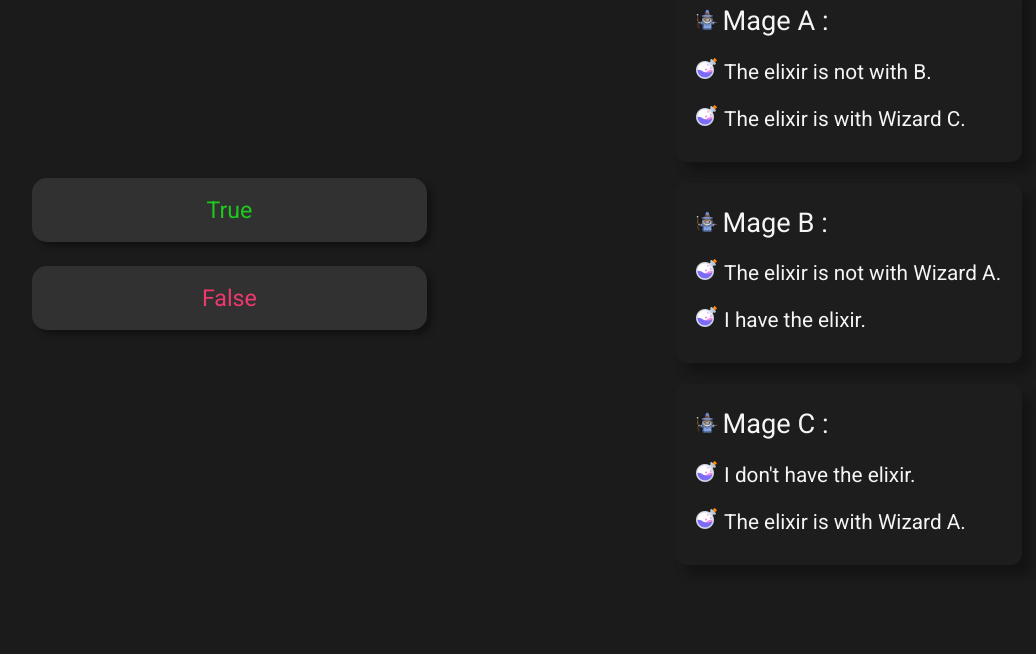
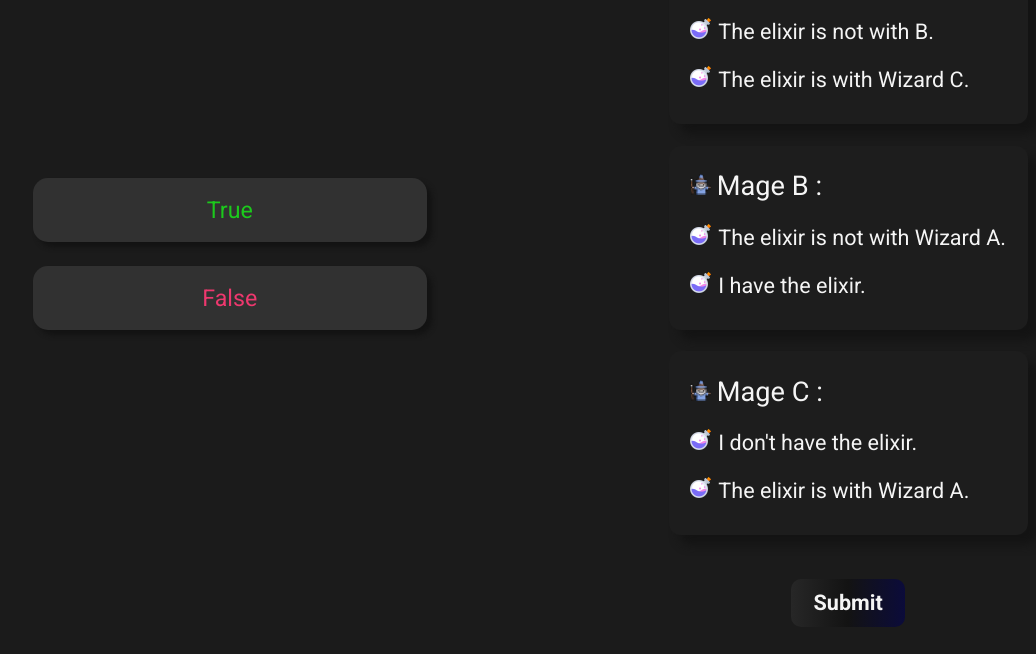
Before and after one commit to Bepis1559/AI-Task, a website built with Vite: page index.html in a window 1280 px wide. Shown: the part 146-800 px from the top of the page, without its empty margins (101-1137 px from the left). Built offline with nearby package versions, Linux system fonts and the light colour scheme.

Commit message:
added submit button with styling

```diff
--- a/index.html
+++ b/index.html
@@ -38,6 +38,7 @@
             <li>The elixir is with Wizard A.</li>
           </ul>
         </div>
+        <button type="button">Submit</button>
       </div>
     </main>
   </body>
--- a/src/style.css
+++ b/src/style.css
@@ -31,7 +31,7 @@ body {
   background: var(--darkTheme);
   user-select: none;
   color: var(--whiteTheme);
-  font-size: clamp(1rem, 1rem + 0.55vw, 1.3rem);
+  font-size: clamp(1rem, 1rem + 0.55vw, 1.35rem);
   font-family: "Roboto", sans-serif;
 }
 h1 h1,
@@ -71,6 +71,7 @@ main {
 }
 
 .claims {
+  text-align: center;
   #true {
     color: var(--brighterTrueColor);
   }
@@ -79,8 +80,6 @@ main {
   }
 
   h1 {
-    text-align: center;
-
     &::before {
       content: url("/assets/spellbook.png");
       margin-inline-end: 0.3em;
@@ -88,6 +87,7 @@ main {
   }
 
   > div {
+    text-align: initial;
     padding: 0.5em 1em;
     margin-block: 1em;
     background-color: #1d1d1d;
@@ -111,6 +111,30 @@ main {
       div {
         margin-block-start: 0.2em;
       }
+    }
+  }
+
+  button {
+    padding: 0.5em 1em;
+    border-radius: 10px;
+    color: inherit;
+    font-weight: bold;
+    background-image: linear-gradient(
+      to right,
+      rgb(68, 68, 68),
+      rgb(19, 19, 19),
+      rgb(0, 0, 116)
+    );
+    cursor: pointer;
+    margin-block-start: 1em;
+    border: 1px solid transparent;
+    transition: border-color 0.5s, background-position 2s;
+    background-size: 250%;
+    background-position: center;
+
+    &:hover {
+      border-color: #646cff;
+      background-position: right center;
     }
   }
 }
```
